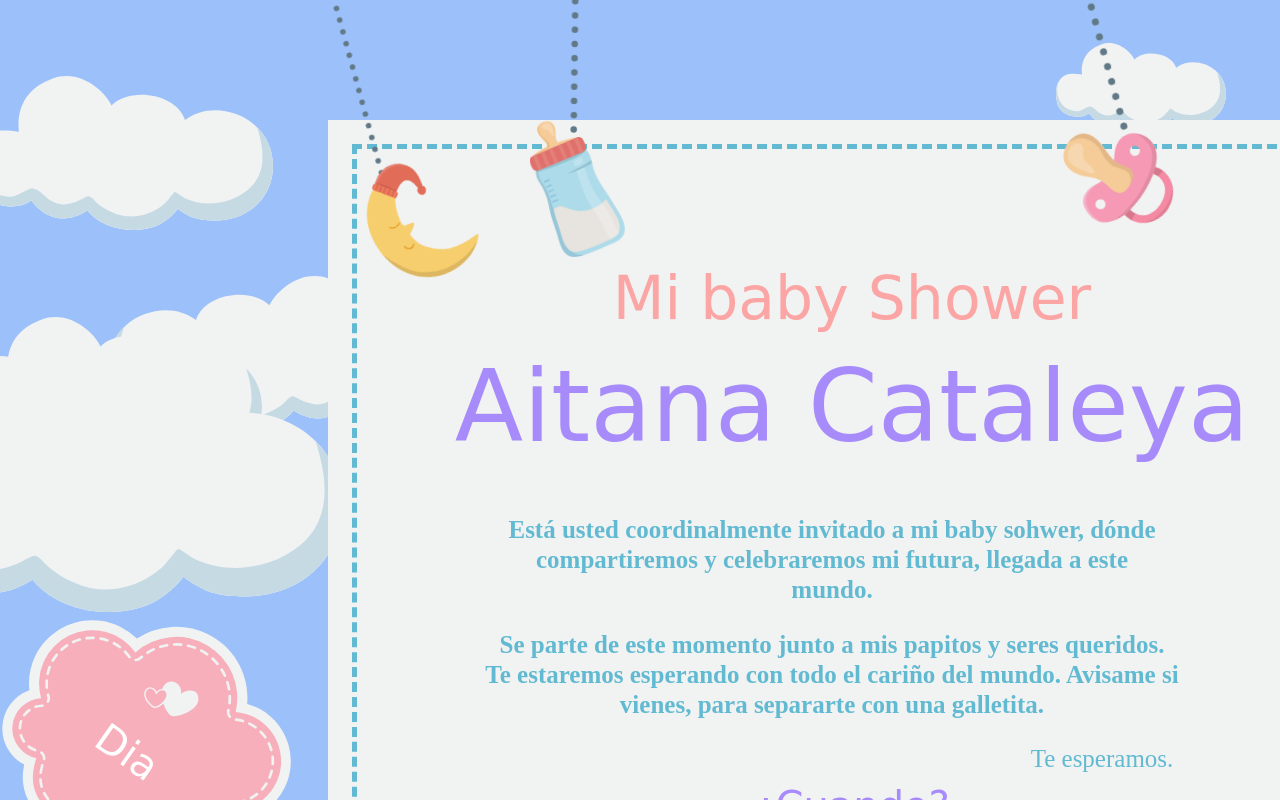
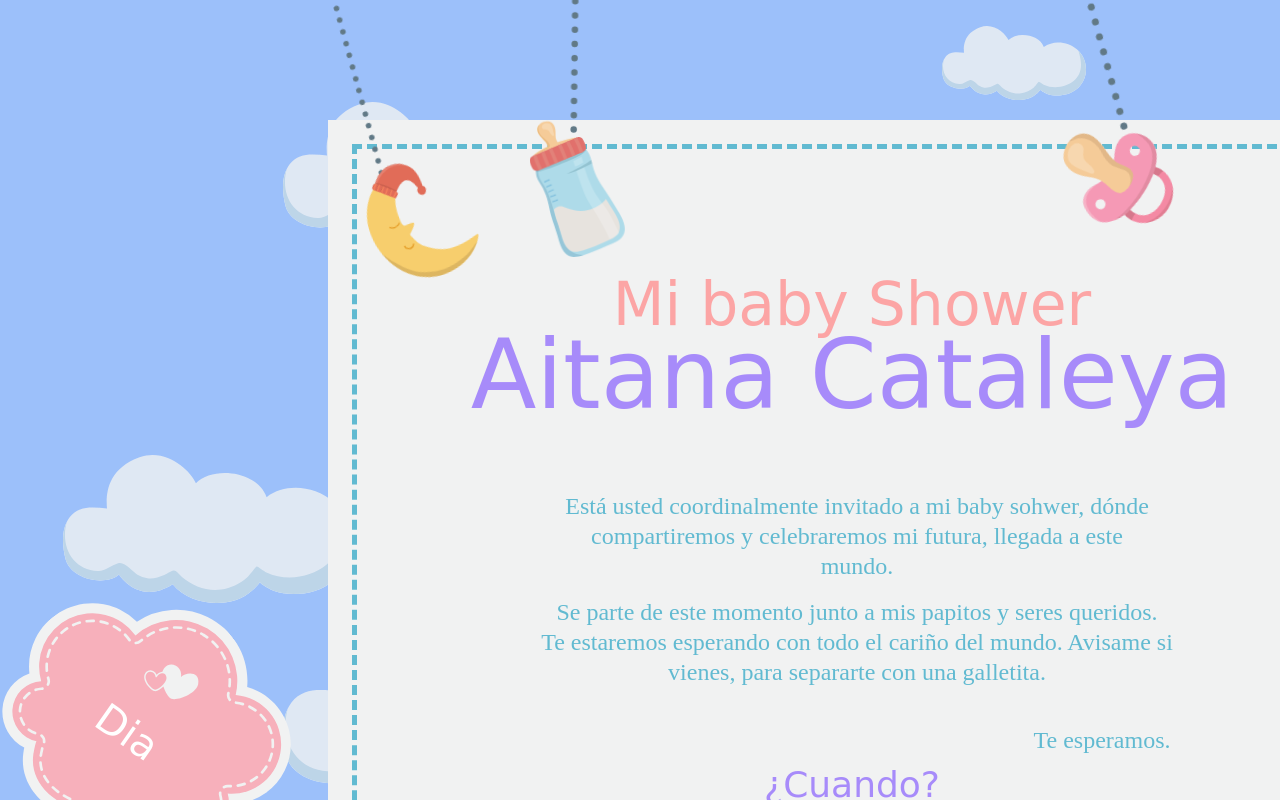
Before and after one commit to felixcordova/felixcordova, a plain HTML site: page index.html in a window 1280 px wide. Both pictures are taken after a click on the button "Dia". Shown: the top 800 px of the page. Drawn offline with Linux system fonts and the light colour scheme.

Commit message:
se modifico tamanos

```diff
--- a/index.html
+++ b/index.html
@@ -32,7 +32,6 @@
 
              <div class="nube10"><img src="imagenes/cloud-l.svg" alt=""></div>
 
-             <div class="nube11"><img src="imagenes/cloud-l.svg" alt=""></div>
 
     </div>
 
@@ -50,6 +49,8 @@
                        <p> Está usted coordinalmente invitado a mi baby sohwer, dónde
                            compartiremos  y  celebraremos  mi  futura,  llegada a este <br>mundo.
                        </p>
+
+
 
                        <p> Se parte de este momento junto a mis papitos y seres queridos. <br>
                            Te estaremos esperando con todo el cariño del mundo. Avisame si <br>
@@ -107,6 +108,7 @@
 
 <script>
 
+
 document.getElementById('btn1').addEventListener('click',function(){
 body = document.getElementById('global');
 body.style.background = 'rgba(59, 130, 246, 0.5)';
@@ -117,8 +119,9 @@
   body.style.background =  'darkblue';
 })
 
+
+
 </script>
-
 
 </body>
 </html>
--- /dev/null
+++ b/node.js
@@ -0,0 +1,9 @@
+document.getElementById('btn1').addEventListener('click',function(){
+    body = document.getElementById('global');
+    body.style.background = 'rgba(59, 130, 246, 0.5)';
+    })
+
+    document.getElementById('btn2').addEventListener('click',function(){
+      body = document.getElementById('global');
+      body.style.background =  'darkblue';
+    })
--- a/styles.scss
+++ b/styles.scss
@@ -6,17 +6,18 @@ $color-4:#61bad1;
 $color-5: #f1f2f2;
 $color-6: #fff;
 $size: 80px;
-$size2: 25px;
+$size1: 1.5rem;
+$size2: 2.25rem;
 $display: block;
 $display-2: flex;
 $position-1: relative;
 $position-2: absolute;
 $position-3: fixed;
-$width: 750px;
+$width: 9rem;
 $width-2: 280px;
 $width-3: 1000px;
 $top: -600px;
-$top2: 720px;
+$top2: 120px;
 $top3: 20px;
 $font-1:"Marck Script",cursive;
 $font-2: "Josefin Slab",serif;
@@ -24,16 +25,18 @@ $height: 30px;
 $height1: 1130px;
 $height-2: 18rem;
 $weight: inherit;
-$weight-2: 550;
+$weight-2: 540;
 $font-family: inherit;
 $line-height: inherit;
 $center: center;
 $bottom: -70px;
-$bottom2: -310px;
+$botton1: 24px;
 $margin2: -310;
 $margin: 10px;
-$padding: 8.4rem;
+$padding: 7.5rem;
 $padding2: 1.5rem;
+$p-top: 1.5rem;
+$p-botton: 1rem;
 $left: 100px;
 $left1: - 60px;
 $left2: 1150px;
@@ -41,11 +44,13 @@ $right: 100px;
 $margin-left: 320px;
 $margin-right: 320px;
 $margin-bottom: 50px;
-$margin-bottom2: 200px;
+$margin-bottom2: 180px;
 $margin-top:-200px;
-$margin-top2: 580px;
+$margin-top1: 580px;
+$margin-top2: 80px;
 $b-w: 5px;
 $gap: 80px;
+$opacy: 0.8;
 $transform-origin: center top;
 $index: 10;
 
@@ -54,12 +59,11 @@ $index: 10;
   display: $dis ;
 }
 
-@mixin contenedor ($bk, $wd, $top, $hei, $ml, $mr, $pd, $ps, $dis ,$flex, $jus, $tex, $ali) {
+@mixin contenedor ($bk, $wd, $top, $ml, $mr, $pd, $ps, $dis ,$flex, $jus, $tex, $ali) {
 
   background-color:$bk;
   width:$wd;
   top:$top;
-  height: $hei;
   margin-left:$ml;
   margin-right: $mr;
   padding: $pd;
@@ -71,24 +75,25 @@ $index: 10;
   align-items: $ali;
 }
 
-@mixin dashed ($cl, $b-w, $mb, $wi, $box, $bor) {
+@mixin dashed ($cl, $b-w, $wi, $box, $bor) {
 
   color: $cl;
   border-width: $b-w;
-  margin-bottom: $mb;
   width: $wi;
   box-sizing: $box ;
   border-style: $bor ;
 }
 
-@mixin nubes ($fle, $pos, $box) {
+@mixin nubes ($fle, $pos, $box, $opa) {
   flex-wrap: $fle ;
   position: $pos ;
   box-sizing: $box ;
+  opacity: $opa;
 }
 
-@mixin flores ($mar, $dis, $pos, $jus, $z ) {
+@mixin flores ($mar, $mar-top, $dis, $pos, $jus, $z ) {
   margin-top:$mar;
+  margin-top: $mar-top;
   display: $dis;
   position: $pos;
   justify-content:$jus;
@@ -119,44 +124,46 @@ body{
 
 .contenedor{
 
-    @include contenedor ($color-5, $width-3,$top2 - 600, $height1, $margin-left, $margin-right, $padding2, absolute, block, column, center, center, flex-start);
+    @include contenedor ($color-5, $width-3,$top2, $margin-left, $margin-right, $padding2, absolute, block, column, center, center, flex-start);
 
   }
 
  #dashed{
 
-    @include dashed ($color-4, $b-w, $margin-bottom, $width-3, border-box, dashed);
+    @include dashed ($color-4, $b-w, $width-3, border-box, dashed);
 
   }
 
    h1{
       color: $color-2;
-      margin-top: $margin-top + 180;
-      padding: $padding;
+      padding: $padding ;
+      margin: $margin - 10px;
       font-family: $font-1;
       font-weight: $weight;
       font-size: $size - 20;
-      margin-bottom: $margin-bottom + 30px;
+      margin-bottom: $margin-bottom - 250px;
 
     }
 
   h2{
       color: $color-3;
-      margin-top: $margin-top ;
-      margin-bottom: $margin-bottom;
+      margin-top: 60px;
+      margin-bottom: 60px;
       font-weight: $weight;
-      font-size: $size + 20 ;
+      font-size: $size + 16 ;
       font-family:$font-1;
 
     }
 
    p{
       color: $color-4;
-      width: $width;
-      margin-left: $left;
+      width: 720px;
+      margin: $margin - 10;
+      margin-left: $left + 40;
+      padding-bottom: $p-botton;
       line-height: $height;
       font-weight: $weight-2;
-      font-size: $size2;
+      font-size: $size1;
       font-family: $font-2;
 
     }
@@ -164,9 +171,10 @@ body{
  .texto{
 
      &1{
+      padding-top: $p-top;
        color: $color-4;
        margin-left: $left + 400;
-       font-size: $size2;
+       font-size: $size1;
        font-family: $font-2;
 
        }
@@ -174,7 +182,7 @@ body{
      &2{
        color: $color-3;
        margin: $margin;
-       font-size: $size2 + 15;
+       font-size: $size2;
        font-family:$font-1;
 
        }
@@ -182,7 +190,8 @@ body{
      &3{
        color: $color-4;
        margin: $margin;
-       font-size: $size2;
+       margin-bottom: $botton1;
+       font-size: $size1;
        font-family: $font-2;
 
        }
@@ -190,7 +199,7 @@ body{
      &4{
        color: $color-2;
        margin: $margin;
-       font-size: $size2 + 15;
+       font-size: $size2;
        font-family:$font-1;
 
        }
@@ -198,25 +207,24 @@ body{
      &5{
        color: $color-4;
        margin: $margin;
-       font-size: $size2;
-       font-family: $font-2;
+       margin-bottom: $botton1 ;
+       font-size: $size1;
+
 
        }
 
      &6{
        color: $color-3;
-       margin: $margin;
-       font-size: $size2 + 15;
+       font-size: $size2;
        font-family:$font-1;
 
        }
 
      &7{
         color: $color-4;
-        margin: $margin;
-        font-size: $size2;
         margin-bottom: $margin-bottom2;
-        font-family: $font-2;
+        font-size: $size1;
+        font-family:$font-2;
 
         }
     }
@@ -224,7 +232,7 @@ body{
 
 .nube{
 
-  @include nubes (wrap, $position-3, border-box);
+  @include nubes (wrap, $position-3, border-box, $opacy);
 
        @keyframes movimiento {
         from {
@@ -236,104 +244,94 @@ body{
     }
 
    &1{
-        width: $width - 580;
-        top: $top;
+        width: $width;
+        top: $top - 30;
         font-size: $size + 720;
         position: $position-3;
-        animation: movimiento 14s infinite;
+        animation: movimiento 10s linear infinite;
 
      }
 
    &2{
-        width: $width - 450;
-        top: $top + 100;
+        width: $width + 9;
+        top: $top + 120;
         font-size: $size + 720;
         position: $position-3;
-        animation: movimiento 49s infinite;
+        animation: movimiento 20s linear infinite;
 
      }
 
    &3{
-        width: $width - 550;
+        width: $width;
         top: $top + 150;
         font-size: $size + 720;
         position: $position-3;
-        animation: movimiento 18s infinite;
+        animation: movimiento 15s linear infinite;
 
      }
 
    &4{
-        width: $width - 560;
+        width: $width + 9;
         top: $top + 200;
-        font-size: $size + 720;
+        font-size: $size + 1020;
         position: $position-3;
-        animation: movimiento 16s infinite;
+        animation: movimiento 30s linear infinite;
 
      }
 
    &5{
-        width: $width - 450;
+        width: $width;
         top: $top + 300;
         font-size: $size + 720;
         position: $position-3;
-        animation: movimiento 40s infinite;
+        animation: movimiento 12s linear infinite;
 
      }
 
   &6{
-        width: $width - 450;
+        width: $width + 9;
         top: $top + 250;
-        font-size: $size + 820;
+        font-size: $size + 1420;
         position: $position-3;
-        animation: movimiento 50s infinite;
+        animation: movimiento 24s linear infinite;
 
     }
 
   &7{
-        width: $width - 560;
-        top: $top + 400;
+        width: $width - 3;
+        top: $top + 800;
         font-size: $size + 720;
         position: $position-3;
-        animation: movimiento 13s infinite;
+        animation: movimiento 50s linear infinite;
 
     }
 
    &8{
-        width: $width - 560;
-        top: $top + 700;
+        width: $width;
+        top: $top  700;
         font-size: $size + 720;
         position: $position-3;
-        animation: movimiento 15s infinite;
+        animation: movimiento 32s linear infinite;
 
      }
 
    &9{
-        width: $width - 550;
+        width: $width + 14;
         top: $top + 500;
-        font-size: $size + 620;
+        font-size: $size + 920;
         position: $position-3;
-        animation: movimiento 60s infinite;
+        animation: movimiento 20s linear infinite;
 
      }
 
   &10{
-        width: $width - 450;
+        width: $width - 2;
         top: $top + 700;
-        font-size: $size + 720;
+        font-size: $size + 1120;
         position: $position-3;
-        animation: movimiento 30s infinite;
+        animation: movimiento 56s linear infinite;
 
      }
-
-  &11{
-        width: $width - 250;
-        top: $top + 300;
-        font-size: $size + 920;
-        position: $position-3;
-        animation: movimiento 65s infinite;
-
-     }
-
 
 }
 
@@ -420,13 +418,13 @@ body{
 
 .flores{
 
-   @include flores (auto, flex, fixed, space-between, $index);
+   @include flores (auto, $margin-top1, flex, fixed, space-between, $index);
 
     &1{
-        width: $width-2 +30;
+        width: $width-2 + 30;
         display: $display;
         margin-left: $left1;
-        margin-top: $margin-top2;
+        margin-bottom: $botton1 + 96;
         font-family: $font-family;
         line-height: $line-height;
         transform: rotate(52deg);
@@ -439,7 +437,6 @@ body{
         width: $width-2;
         display: $display;
         margin-left: $left2;
-        margin-top: $margin-top2 + 70;
         font-family: $font-family;
         line-height: $line-height;
         box-sizing: border-box;
@@ -470,7 +467,7 @@ body{
         font-size: $size - 40;
         font-family: "Marck Script",cursive;
         position: absolute;
-        top: $top2 + 30;
+        top: $top2 + 50;
         border: 0 solid;
         transform: rotate(-35deg);
         cursor: pointer;
@@ -478,4 +475,4 @@ body{
         z-index: $index;
 
     }
-  }
+}
```
Also changed, not shown: styles.css. Lines whose indentation alone changed are shown as unchanged.
